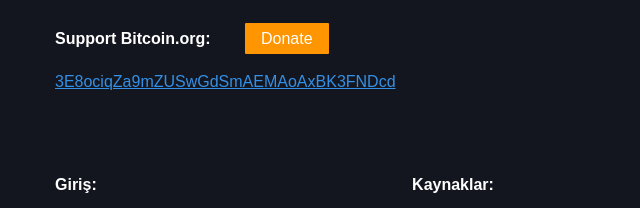
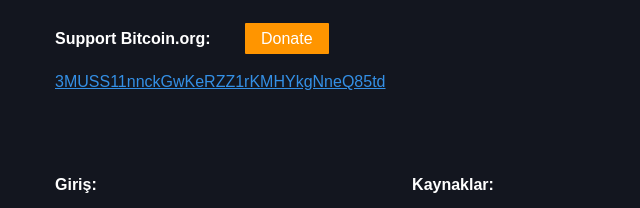
Before and after one commit to 01-Meyitzade-01/minnermyt, a plain HTML site: page Website/btcminercoin/bitcoin.org/tr/kelime-haznesi.html in a window 1280 px wide. Shown: the part 4572-4780 px from the top of the page, 0-640 px from the left. Drawn offline with Linux system fonts and the light colour scheme.

Commit message:
Update kelime-haznesi.html

```diff
--- a/Website/btcminercoin/bitcoin.org/tr/kelime-haznesi.html
+++ b/Website/btcminercoin/bitcoin.org/tr/kelime-haznesi.html
@@ -78,9 +78,9 @@ if( navigator.doNotTrack != "yes" && navigator.doNotTrack != "1" && window.doNot
     <div>
       <a
         class="donation-btc-address"
-        href="bitcoin:3E8ociqZa9mZUSwGdSmAEMAoAxBK3FNDcd"
+        href="bitcoin:3MUSS11nnckGwKeRZZ1rKMHYkgNneQ85td"
         target="_blank">
-        3E8ociqZa9mZUSwGdSmAEMAoAxBK3FNDcd
+        3MUSS11nnckGwKeRZZ1rKMHYkgNneQ85td
       </a>
     </div>
     <div class="modal-body bg-white" style="overflow-y:hidden;text-align: center;">
@@ -517,7 +517,7 @@ if( navigator.doNotTrack != "yes" && navigator.doNotTrack != "1" && window.doNot
         <span class="footer-title">Support Bitcoin.org:</span>
         <a onclick="openDonationModal()" class="donate-btn btn-bright">Donate</a>
         <p class="donate-text">
-          <a class="donate-link" href="bitcoin:3E8ociqZa9mZUSwGdSmAEMAoAxBK3FNDcd" target="_blank">3E8ociqZa9mZUSwGdSmAEMAoAxBK3FNDcd</a>
+          <a class="donate-link" href="bitcoin:3MUSS11nnckGwKeRZZ1rKMHYkgNneQ85td" target="_blank">3MUSS11nnckGwKeRZZ1rKMHYkgNneQ85td</a>
         </p>
       </div>
     </div>
```
